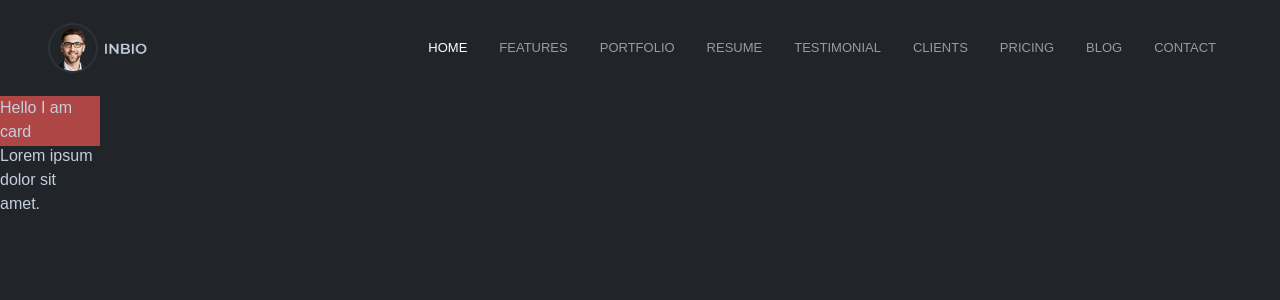
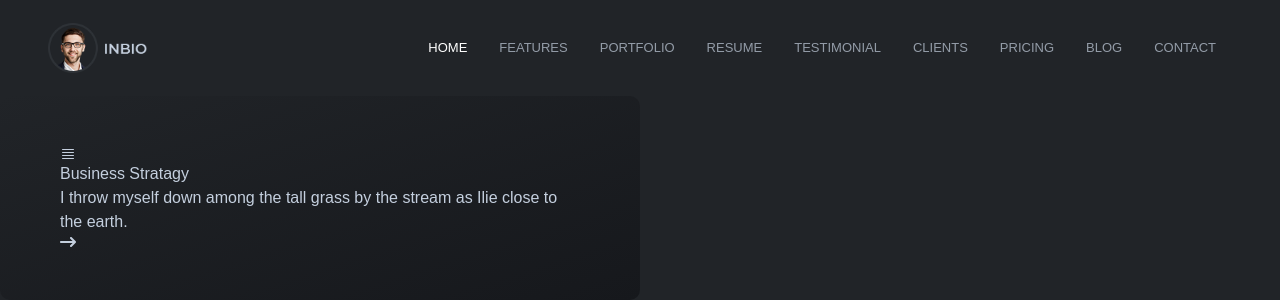
Before and after one commit to Ramrachai/mern-portfolio, a Next.js app: page / in a window 1280 px wide. Shown: the top 300 px of the page. Built offline with nearby package versions, Linux system fonts and the light colour scheme.

Commit message:
style added to FeatureCard

```diff
--- a/components/FeatureCard/card.module.scss
+++ b/components/FeatureCard/card.module.scss
@@ -1,5 +1,11 @@
 .cardContainer{
-    height: 50px;
-    width: 100px;
-    background-color: #af4646;
+    height: auto;
+    width: 50%;
+    padding: 50px 60px;
+    background: linear-gradient(to right bottom, #212428, #16181c);
+    border-radius: 10px
 }
+.cardContainer:hover{
+    transform: translateY(-10px);
+    transition: all 0.3s;
+}
--- a/components/FeatureCard/index.js
+++ b/components/FeatureCard/index.js
@@ -1,14 +1,30 @@
 import React from 'react'
 import styles from "./card.module.scss"
+import { HiBars4 } from "react-icons/hi2";
+import { FaArrowRightLong } from "react-icons/fa6";
 
 const FeatureCard = () => {
     return (
         <div className={styles.cardContainer}>
-            <h2>Hello I am card</h2>
-            <p>Lorem ipsum dolor sit amet.</p>
+            <HiBars4 />
+            <h2>Business Stratagy</h2>
+            <p>I throw myself down among the tall grass by the stream as Ilie close to the earth.</p>
+            <FaArrowRightLong />
         </div>
     )
 }
 
 
+
+// const FeatureCard = () => {
+//     return (
+//         <div  className={styles.cardContainer}>
+
+            // <h2>Business Stratagy</h2>
+            // <p>I throw myself down among the tall grass by the stream as Ilie close to the earth.</p>
+//         </div>
+//     );
+// };
+
+
 export default FeatureCard
```
Also changed, not shown: 4 other files (tests, documents, lock files or other folders).
